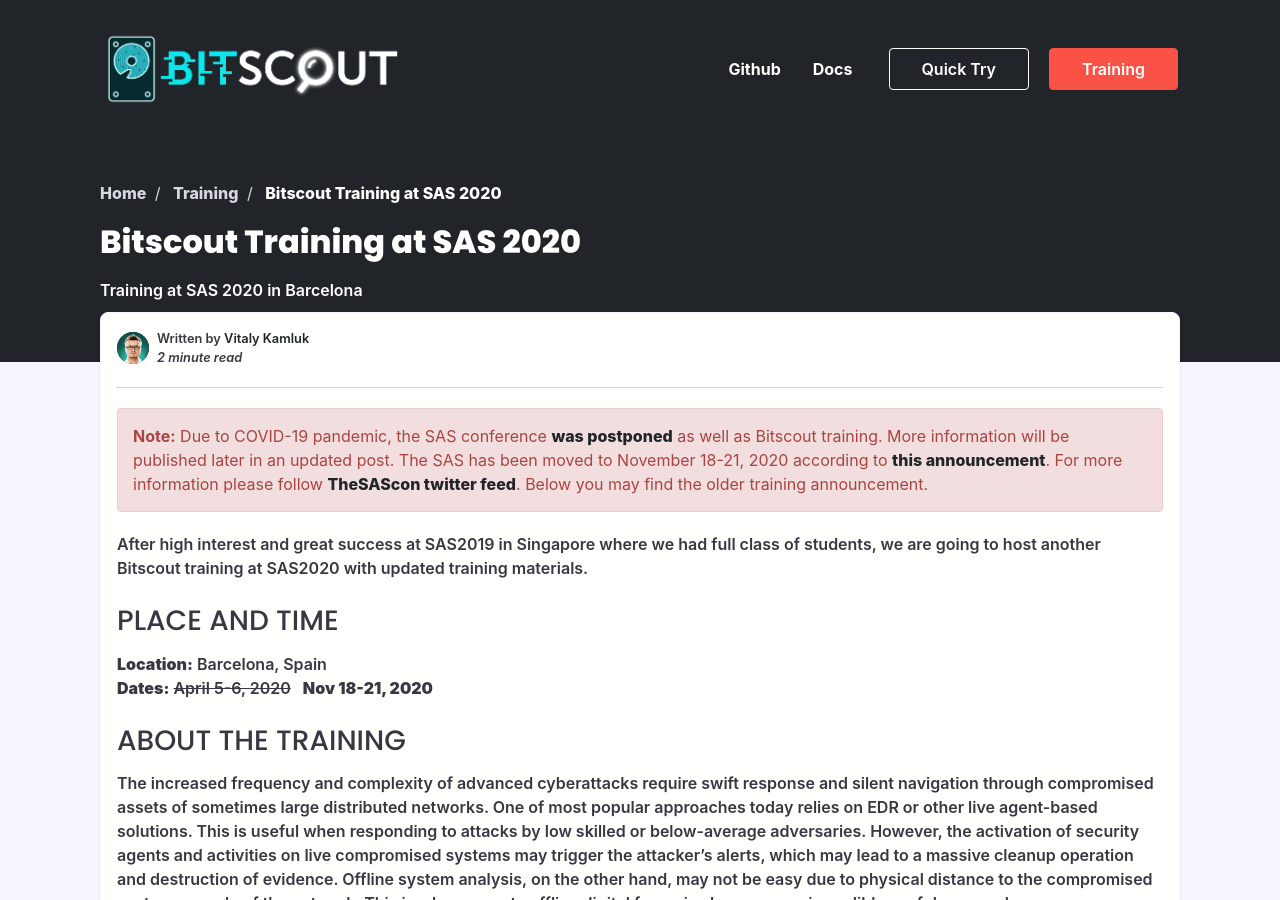
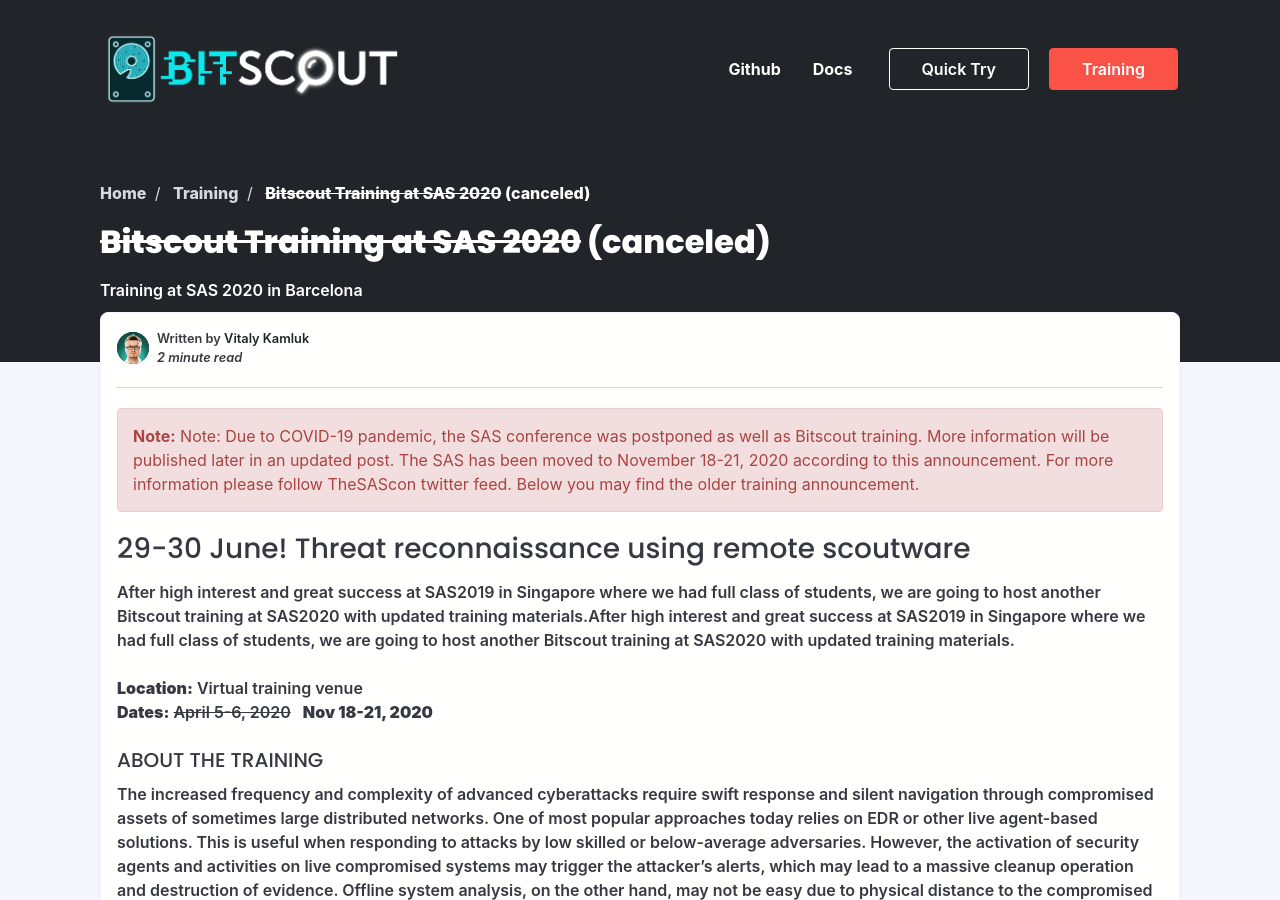
Before and after one commit to bitscout-forensics/bitscout-forensics.github.io, a Jekyll site: the page built from _posts/training/2020-02-16-training-sas2020.md, in a window 1280 px wide and 900 px high. Built offline with Jekyll 4.4.1, drawn with Linux system fonts in a browser that asks for light colours; nearby versions of some CDN libraries; some web fonts are replaced.

Commit message:
Added online bootcamp announcement

```diff
--- a/_config.yml
+++ b/_config.yml
@@ -57,7 +57,7 @@
 nav_button_one_link: quick-try/prebuilt-images
 
 nav_button_two: Training
-nav_button_two_link: training/training-sas2020
+nav_button_two_link: training/bootcamp
 
 # More Help
 help_one_title: Bitscout Bugs
--- a/_posts/training/2020-02-16-training-sas2020.md
+++ b/_posts/training/2020-02-16-training-sas2020.md
@@ -1,6 +1,6 @@
 ---
 layout: post
-title: Bitscout Training at SAS 2020
+title: <s>Bitscout Training at SAS 2020</s> (canceled)
 date: 2020-02-16
 category: training
 author: vitaly
@@ -9,15 +9,15 @@
 
 -----
 
-{% include warning.html content="Due to COVID-19 pandemic, the SAS conference [was postponed](https://twitter.com/TheSAScon/status/1234911915773583361) as well as Bitscout training. More information will be published later in an updated post. The SAS has been moved to November 18-21, 2020 according to [this announcement](https://twitter.com/TheSAScon/status/1247523367030157313). For more information please follow [TheSAScon twitter feed](https://twitter.com/TheSAScon). Below you may find the older training announcement." %}
+{% include warning.html content="Note: Due to COVID-19 pandemic, the SAS conference was postponed as well as Bitscout training. More information will be published later in an updated post. The SAS has been moved to November 18-21, 2020 according to this announcement. For more information please follow TheSAScon twitter feed. Below you may find the older training announcement." %}
 
-After high interest and great success at SAS2019 in Singapore where we had full class of students, we are going to host another Bitscout training at SAS2020 with updated training materials.
+### 29-30 June! Threat reconnaissance using remote scoutware  ###
+After high interest and great success at SAS2019 in Singapore where we had full class of students, we are going to host another Bitscout training at SAS2020 with updated training materials.After high interest and great success at SAS2019 in Singapore where we had full class of students, we are going to host another Bitscout training at SAS2020 with updated training materials.
 
-### PLACE AND TIME  ###
-**Location:** Barcelona, Spain
+**Location:** Virtual training venue
 **Dates:** <s>April 5-6, 2020</s>&nbsp;&nbsp; **Nov 18-21, 2020**
 
-### ABOUT THE TRAINING ###
+##### ABOUT THE TRAINING #####
 The increased frequency and complexity of advanced cyberattacks require swift response and silent navigation through compromised assets of sometimes large distributed networks. One of most popular approaches today relies on EDR or other live agent-based solutions. This is useful when responding to attacks by low skilled or below-average adversaries. However, the activation of security agents and activities on live compromised systems may trigger the attacker’s alerts, which may lead to a massive cleanup operation and destruction of evidence. Offline system analysis, on the other hand, may not be easy due to physical distance to the compromised system or scale of the network. This is where remote offline digital forensics becomes an incredible useful approach.
 
 Attendees will learn how to build their own remote analysis tool, package with their own arsenal and how to handle customizations.
```
Also changed, not shown: _posts/training/2021-05-19-bootcamp.md (added, +46 -0 lines).
